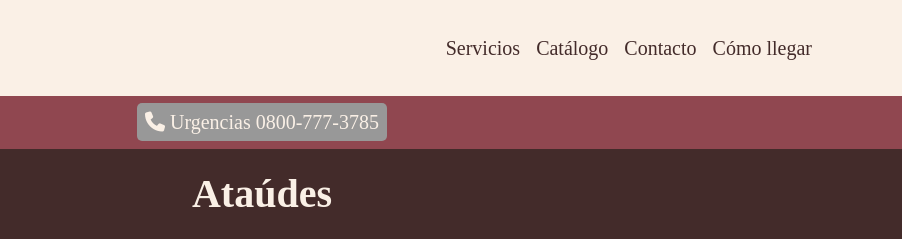
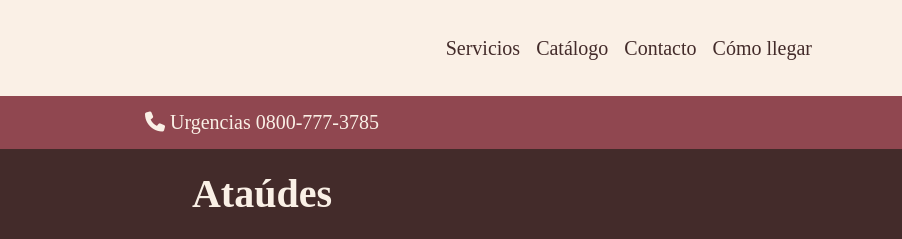
Before and after one commit to pedelaborde/liriodepaz, a plain HTML site: page catalogo.html in a window 1280 px wide. Shown: the top 239 px of the page, 378-1280 px from the left. Drawn offline with nearby package versions, Linux system fonts and the light colour scheme; some packages are replaced by stand-ins of ours; a script that the page names is missing.

Commit message:
Update catalogo.html

```diff
--- a/catalogo.html
+++ b/catalogo.html
@@ -46,7 +46,7 @@
             </div>
         </nav>
         <div class="fixed-bar h5">
-            <a class="antilink pildora" href="tel:08007773785"><i class="fa fa-phone"></i> Urgencias 0800-777-3785</a>
+            <a class="antilink " href="tel:08007773785"><i class="fa fa-phone"></i> Urgencias 0800-777-3785</a>
         </div>
     </header>
 
```
